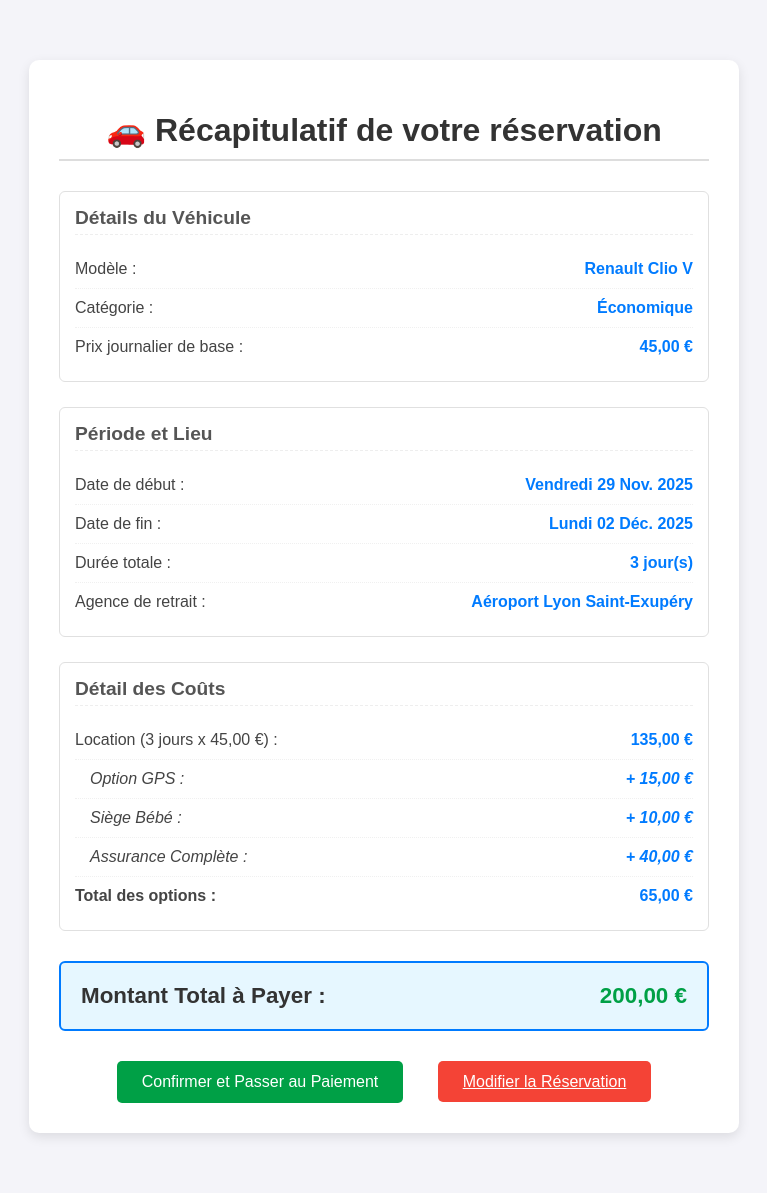
After one commit to NeyorDEV/RentPark, a PHP site: page /view/viewRecapitulatif.php in a window 1280 px wide. The commit adds this page. Shown: the whole page, without its empty margins (256-1023 px from the left). Run offline with PHP 8.4, Linux system fonts and the light colour scheme.

Commit message:
:lipstick: add view for recapitulatif

```diff
--- a/siteSAE2A/config/config.php
+++ b/siteSAE2A/config/config.php
@@ -24,6 +24,7 @@ $vues['connection'] = 'view/viewConnection.php';
 $vues['dashboard'] = 'view/viewDashboard.php';
 $vues['homeCustomers'] = 'view/viewHomeCustomers.php';
 $vues['cars'] = 'view/viewCars.php';
+$vues['recapitulatif'] = 'view/viewRecapitulatif.php';
 
 $action = "RAS";
 
--- a/siteSAE2A/controleur/FrontControleur.php
+++ b/siteSAE2A/controleur/FrontControleur.php
@@ -35,6 +35,7 @@ class FrontControleur
         $router->map('GET|POST', '/dashboard', 'afficheDashboard');
         $router->map('GET|POST', '/homeCustomers', 'homeCustomers');
         $router->map('GET|POST', '/cars', 'cars'); // suite au home, la recherche de vehicule pour réserver
+        $router->map('GET|POST', '/recapitulatif', 'afficheRecapitulatif');
 
         $match = $router->match();
         if (!$match) { echo "404"; die; }
--- /dev/null
+++ b/siteSAE2A/html/css/recapitulatif.css
@@ -0,0 +1,113 @@
+body {
+    font-family: Arial, sans-serif;
+    background-color: #f4f4f9;
+    margin: 0;
+    padding: 20px;
+}
+
+.recap-container {
+    max-width: 650px;
+    margin: 40px auto;
+    padding: 30px;
+    background-color: #ffffff;
+    border-radius: 10px;
+    box-shadow: 0 4px 12px rgba(0, 0, 0, 0.1);
+}
+
+h1 {
+    color: #333;
+    text-align: center;
+    margin-bottom: 30px;
+    border-bottom: 2px solid #ddd;
+    padding-bottom: 10px;
+}
+
+.info-group {
+    margin-bottom: 25px;
+    padding: 15px;
+    border: 1px solid #e0e0e0;
+    border-radius: 6px;
+}
+
+.info-group h2 {
+    color: #555;
+    font-size: 1.2em;
+    margin-top: 0;
+    margin-bottom: 15px;
+    padding-bottom: 5px;
+    border-bottom: 1px dashed #eee;
+}
+
+.recap-item {
+    display: flex;
+    justify-content: space-between;
+    padding: 10px 0;
+    font-size: 1em;
+    color: #444;
+}
+
+.recap-item:not(:last-child) {
+    border-bottom: 1px dotted #f0f0f0;
+}
+
+.label {
+    font-weight: normal;
+}
+
+.value {
+    font-weight: bold;
+    color: #007bff;
+}
+
+.recap-total {
+    margin-top: 30px;
+    padding: 20px;
+    background-color: #e6f7ff;
+    border-radius: 6px;
+    border: 2px solid #007bff;
+    display: flex;
+    justify-content: space-between;
+    font-size: 1.4em;
+    font-weight: bold;
+}
+
+.total-label {
+    color: #333;
+}
+
+.total-value {
+    color: #00a046;
+}
+
+.actions {
+    margin-top: 30px;
+    text-align: center;
+}
+
+.btn {
+    padding: 12px 25px;
+    margin: 0 15px;
+    border: none;
+    cursor: pointer;
+    border-radius: 5px;
+    font-size: 1em;
+    transition: background-color 0.3s;
+}
+
+.btn-confirm {
+    background-color: #00a046;
+    color: white;
+}
+
+.btn-confirm:hover {
+    background-color: #007d37;
+}
+
+.btn-modify {
+    background-color: #f44336;
+    color: white;
+}
+
+.btn-modify:hover {
+    background-color: #d32f2f;
+}
--- /dev/null
+++ b/siteSAE2A/view/viewRecapitulatif.php
@@ -0,0 +1,114 @@
+<?php
+// ATTENTION : Ces variables doivent être définies AVANT cette partie du code.
+// Elles proviennent généralement de $_SESSION ou de la base de données.
+
+// Exemple des données que votre script devra préparer :
+$reservation_data = [
+    'modele' => 'Renault Clio V',
+    'categorie' => 'Économique',
+    'prix_journalier' => 45.00, // Format numérique
+    'date_debut' => 'Vendredi 29 Nov. 2025',
+    'date_fin' => 'Lundi 02 Déc. 2025',
+    'duree_jours' => 3, // Format numérique
+    'agence_retrait' => 'Aéroport Lyon Saint-Exupéry',
+    'montant_location' => 135.00, // Format numérique (45 * 3)
+    'montant_options' => 65.00, // Format numérique
+    'montant_total' => 200.00, // Format numérique (135 + 65)
+    'options_list' => [
+        ['nom' => 'Option GPS', 'prix' => 15.00],
+        ['nom' => 'Siège Bébé', 'prix' => 10.00],
+        ['nom' => 'Assurance Complète', 'prix' => 40.00],
+    ]
+];
+
+// Fonction utilitaire pour formater les prix en EUR
+function format_prix($prix) {
+    return number_format($prix, 2, ',', ' ') . ' €';
+}
+?>
+
+<!DOCTYPE html>
+<html lang="fr">
+<head>
+    <meta charset="UTF-8">
+    <title>Récapitulatif de votre réservation (Vue PHP)</title>
+    <link rel="stylesheet" href="html/css/recapitulatif.css">
+</head>
+<body>
+
+    <div class="recap-container">
+        <h1>🚗 Récapitulatif de votre réservation</h1>
+
+        <div class="info-group">
+            <h2>Détails du Véhicule</h2>
+            <div class="recap-item">
+                <span class="label">Modèle :</span>
+                <span class="value"><?= htmlspecialchars($reservation_data['modele']) ?></span>
+            </div>
+            <div class="recap-item">
+                <span class="label">Catégorie :</span>
+                <span class="value"><?= htmlspecialchars($reservation_data['categorie']) ?></span>
+            </div>
+            <div class="recap-item">
+                <span class="label">Prix journalier de base :</span>
+                <span class="value"><?= format_prix($reservation_data['prix_journalier']) ?></span>
+            </div>
+        </div>
+
+        <div class="info-group">
+            <h2>Période et Lieu</h2>
+            <div class="recap-item">
+                <span class="label">Date de début :</span>
+                <span class="value"><?= htmlspecialchars($reservation_data['date_debut']) ?></span>
+            </div>
+            <div class="recap-item">
+                <span class="label">Date de fin :</span>
+                <span class="value"><?= htmlspecialchars($reservation_data['date_fin']) ?></span>
+            </div>
+            <div class="recap-item">
+                <span class="label">Durée totale :</span>
+                <span class="value"><?= htmlspecialchars($reservation_data['duree_jours']) ?> jour(s)</span>
+            </div>
+            <div class="recap-item">
+                <span class="label">Agence de retrait :</span>
+                <span class="value"><?= htmlspecialchars($reservation_data['agence_retrait']) ?></span>
+            </div>
+        </div>
+
+        <div class="info-group">
+            <h2>Détail des Coûts</h2>
+            <div class="recap-item">
+                <span class="label">Location (<?= htmlspecialchars($reservation_data['duree_jours']) ?> jours x <?= format_prix($reservation_data['prix_journalier']) ?>) :</span>
+                <span class="value"><?= format_prix($reservation_data['montant_location']) ?></span>
+            </div>
+
+            <?php foreach ($reservation_data['options_list'] as $option): ?>
+            <div class="recap-item" style="padding-left: 15px; font-style: italic;">
+                <span class="label"><?= htmlspecialchars($option['nom']) ?> :</span>
+                <span class="value">+ <?= format_prix($option['prix']) ?></span>
+            </div>
+            <?php endforeach; ?>
+            <div class="recap-item">
+                <span class="label" style="font-weight: bold;">Total des options :</span>
+                <span class="value" style="font-weight: bold;"><?= format_prix($reservation_data['montant_options']) ?></span>
+            </div>
+        </div>
+
+        <div class="recap-total">
+            <span class="total-label">Montant Total à Payer :</span>
+            <span class="total-value"><?= format_prix($reservation_data['montant_total']) ?></span>
+        </div>
+
+        <div class="actions">
+            <form action="traitement_paiement.php" method="POST" style="display: inline;">
+                <input type="hidden" name="action" value="confirmer_reservation">
+                <button type="submit" class="btn btn-confirm">Confirmer et Passer au Paiement</button>
+            </form>
+
+            <a href="selection_options.php" class="btn btn-modify">Modifier la Réservation</a>
+        </div>
+
+    </div>
+
+</body>
+</html>
```
Also changed, not shown: siteSAE2A/controleur/AdminControleur.php (+10 -0 lines).
